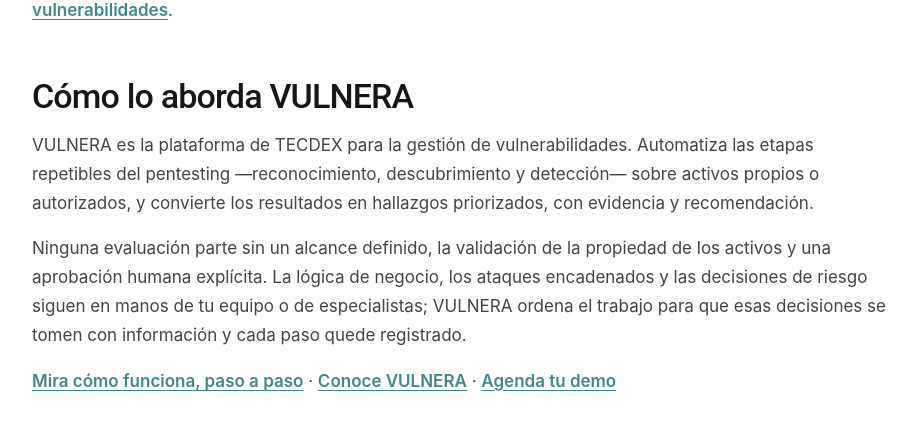
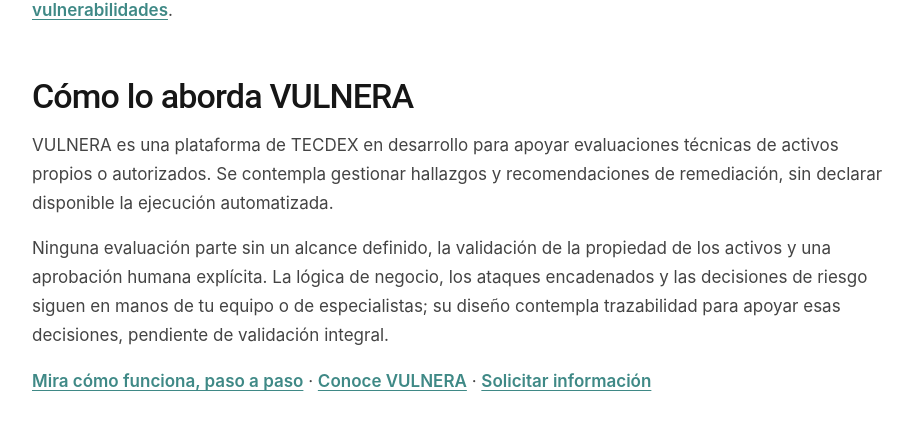
Before and after one commit to Tecdex-SpA/tcdx-threatwatch, a Next.js app: page /pentesting-automatizado in a window 1280 px wide. Shown: the part 4760-5201 px from the top of the page, without its empty margins (38-954 px from the left). Built offline with nearby package versions, Linux system fonts and the light colour scheme; no server answers.

Commit message:
fix(f0): retirar promesas publicas de demo, cierre y ejecucion no habilitada

```diff
--- a/app/pentesting-automatizado/page.tsx
+++ b/app/pentesting-automatizado/page.tsx
@@ -228,24 +228,22 @@ export default function PentestingAutomatizadoPage() {
 
             <h2>Cómo lo aborda VULNERA</h2>
             <p>
-              VULNERA es la plataforma de TECDEX para la gestión de vulnerabilidades. Automatiza las
-              etapas repetibles del pentesting —reconocimiento, descubrimiento y detección— sobre
-              activos propios o autorizados, y convierte los resultados en hallazgos priorizados, con
-              evidencia y recomendación.
+              VULNERA es una plataforma de TECDEX en desarrollo para apoyar evaluaciones técnicas
+              de activos propios o autorizados. Se contempla gestionar hallazgos y recomendaciones
+              de remediación, sin declarar disponible la ejecución automatizada.
             </p>
             <p>
               Ninguna evaluación parte sin un alcance definido, la validación de la propiedad de los
               activos y una aprobación humana explícita. La lógica de negocio, los ataques encadenados
-              y las decisiones de riesgo siguen en manos de tu equipo o de especialistas; VULNERA
-              ordena el trabajo para que esas decisiones se tomen con información y cada paso quede
-              registrado.
+              y las decisiones de riesgo siguen en manos de tu equipo o de especialistas; su diseño
+              contempla trazabilidad para apoyar esas decisiones, pendiente de validación integral.
             </p>
             <p className="inline-links">
               <a href="/como-funciona/">Mira cómo funciona, paso a paso</a>
               {" · "}
               <a href="/">Conoce VULNERA</a>
               {" · "}
-              <a href="/#demo" data-cta="demo">Agenda tu demo</a>
+              <a href="/#demo" data-cta="demo">Solicitar información</a>
             </p>
 
             <GuideFaq items={pentestingFaqs} />
```
